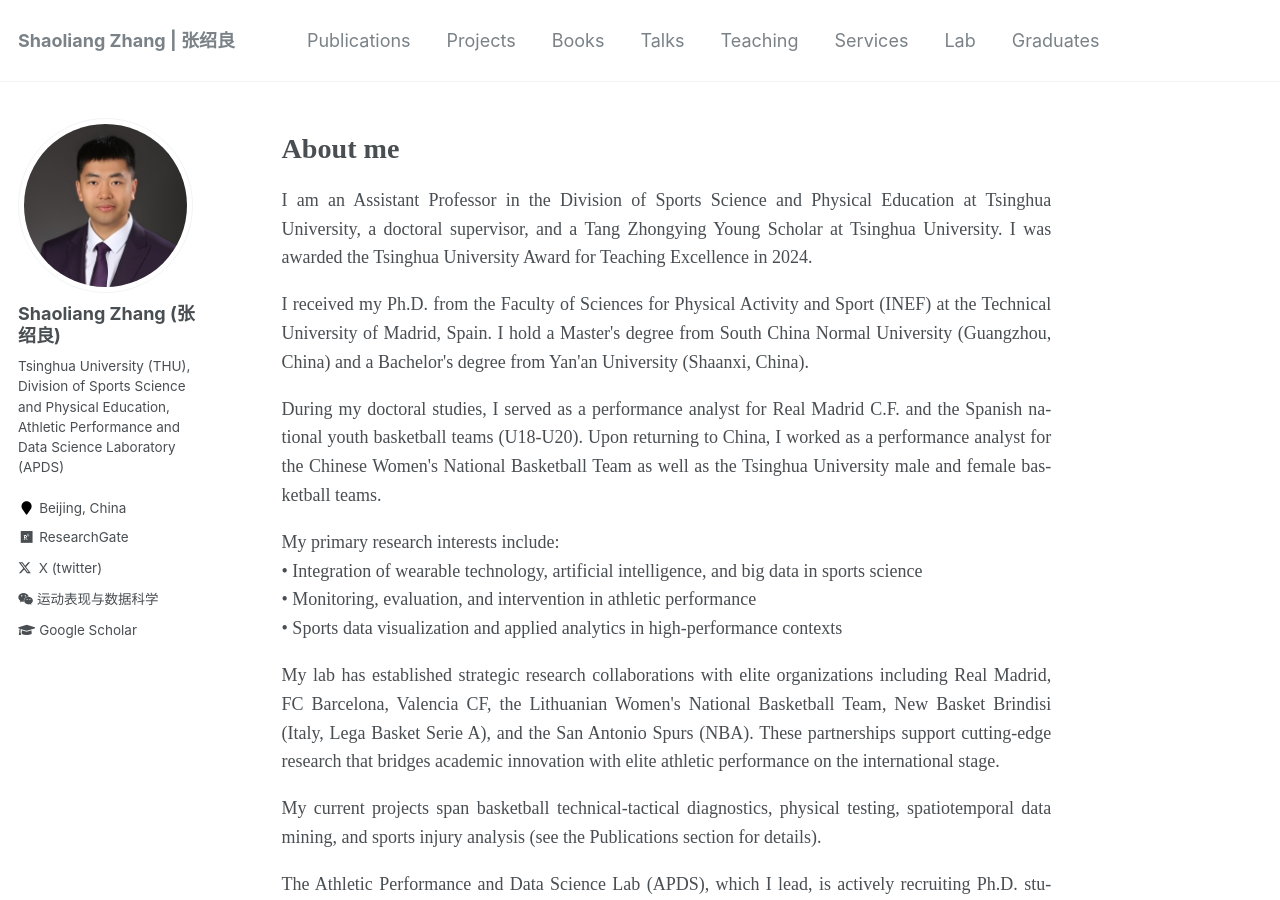
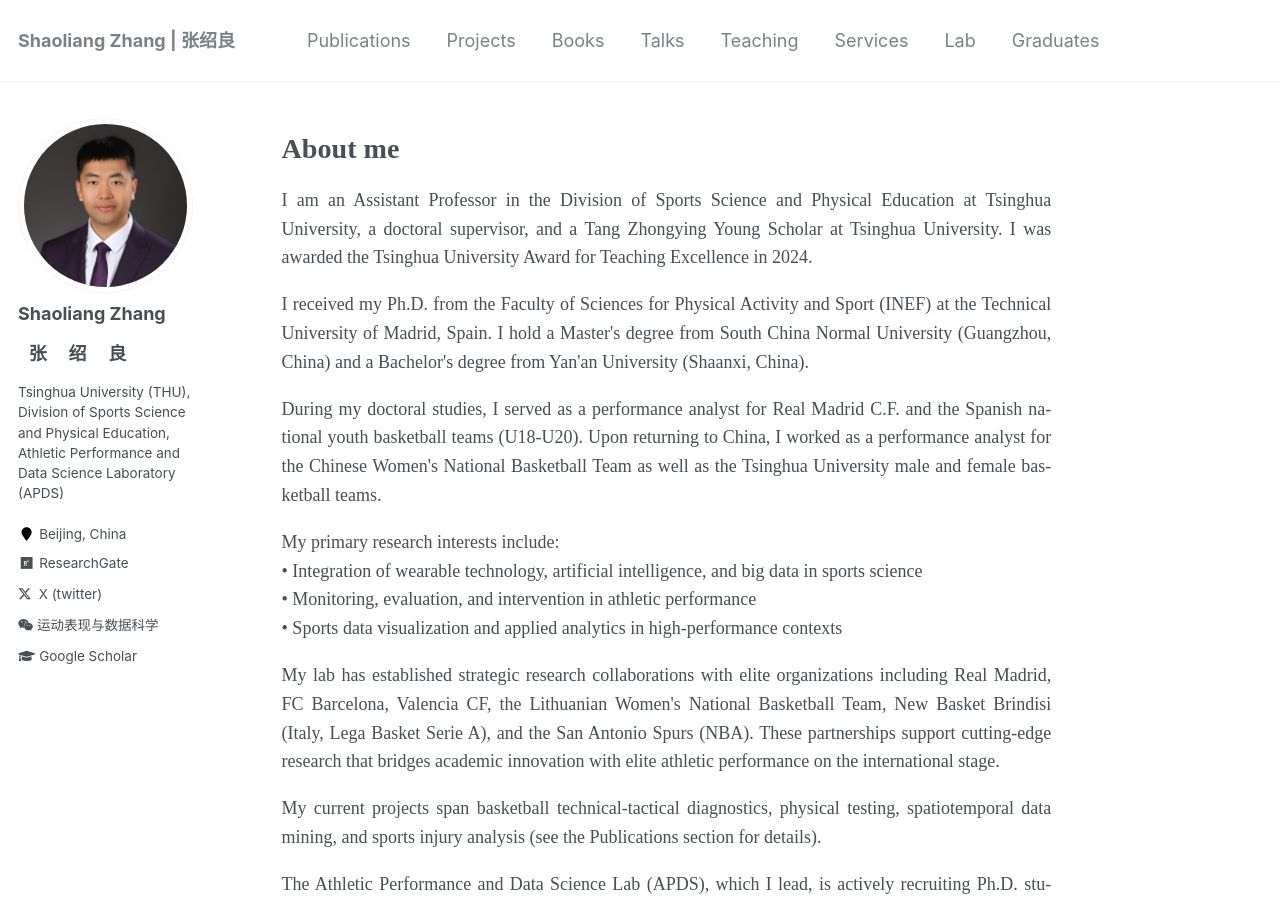
Before and after one commit to sportssuper/ZSL, a Jekyll site: the page built from _pages/about.md, in a window 1280 px wide and 900 px high. Built offline with Jekyll 4.4.1, drawn with Linux system fonts in a browser that asks for light colours; a script that is not in the unit is left out.

```diff
--- a/_config.yml
+++ b/_config.yml
@@ -80,7 +80,7 @@ analytics:
 
 # Site Author
 author:
-  name             : "Shaoliang Zhang (张绍良)"
+  name             : "Shaoliang Zhang<br><pre><b> 张  绍  良</b></pre>"
   avatar           : "photo2.jpg"
   bio              : "Tsinghua University (THU), Division of Sports Science and Physical Education, Athletic Performance and Data Science Laboratory (APDS)"
   location         : "Beijing, China"
```
